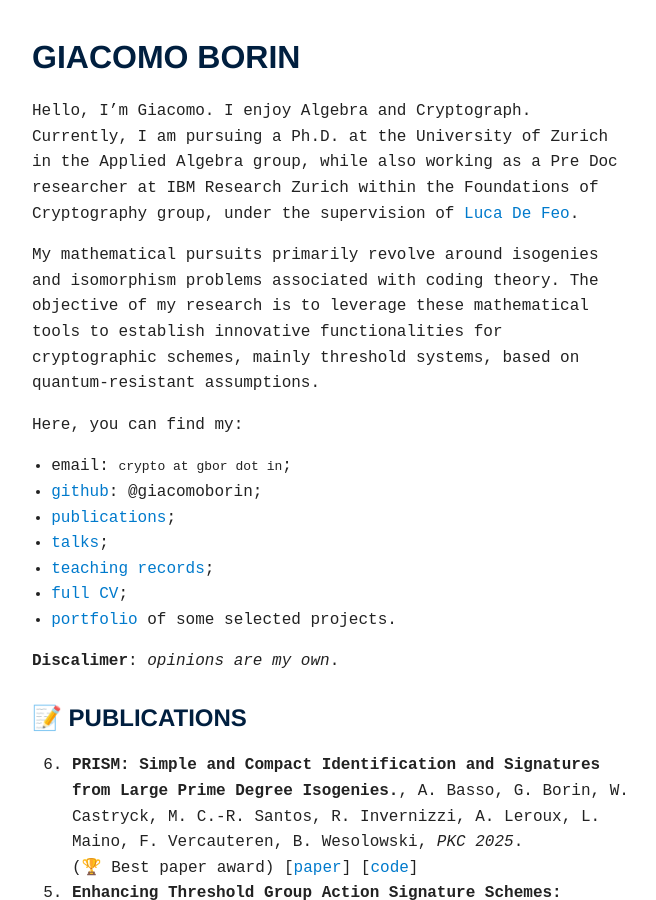
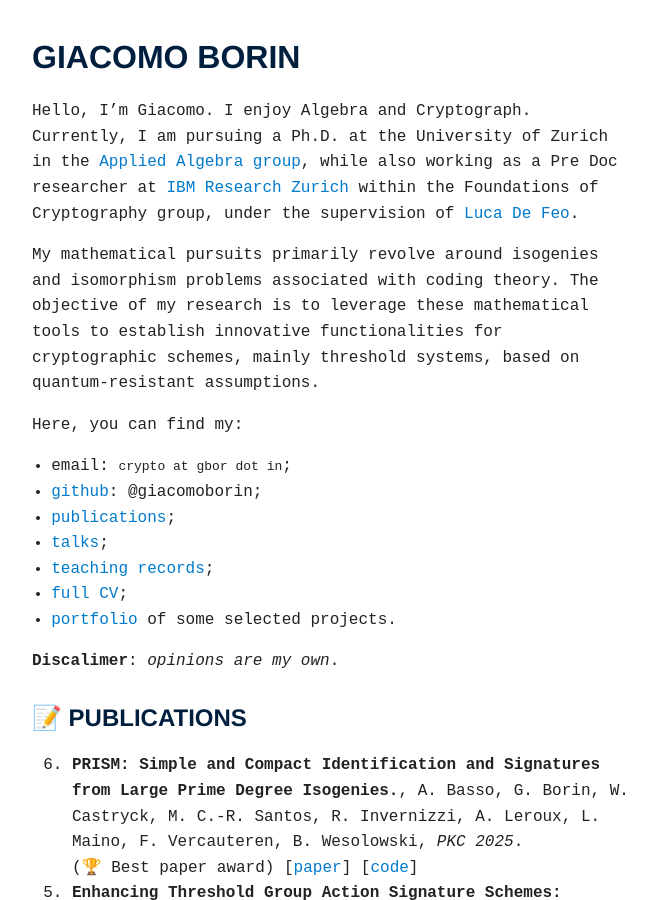
Before and after one commit to giacomoborin/giacomoborin.github.io, a Jekyll site: the page built from index.md, in a window 1280 px wide and 900 px high. Shown: the whole window, without its empty margins (308-964 px from the left). Built offline with Jekyll 4.4.1, drawn with Linux system fonts in a browser that asks for light colours; some of the changed lines change nothing that is shown.

Commit message:
broken links

```diff
--- a/index.md
+++ b/index.md
@@ -6,9 +6,9 @@ title: Home
 # GIACOMO BORIN
 
 Hello, I'm Giacomo. I enjoy Algebra and Cryptograph. Currently, I am pursuing a
-Ph.D. at the University of Zurich in the Applied Algebra group, while also
-working as a Pre Doc researcher at IBM Research Zurich within the Foundations of
-Cryptography group, under the supervision of [Luca De Feo](defeo.lu).
+Ph.D. at the University of Zurich in the [Applied Algebra group](https://www.math.uzh.ch/aa/home), while also
+working as a Pre Doc researcher at [IBM Research Zurich](https://research.ibm.com/labs/zurich) within the Foundations of
+Cryptography group, under the supervision of [Luca De Feo](https://defeo.lu/).
 
 My mathematical pursuits primarily revolve around isogenies and isomorphism
 problems associated with coding theory. The objective of my research is to
```
